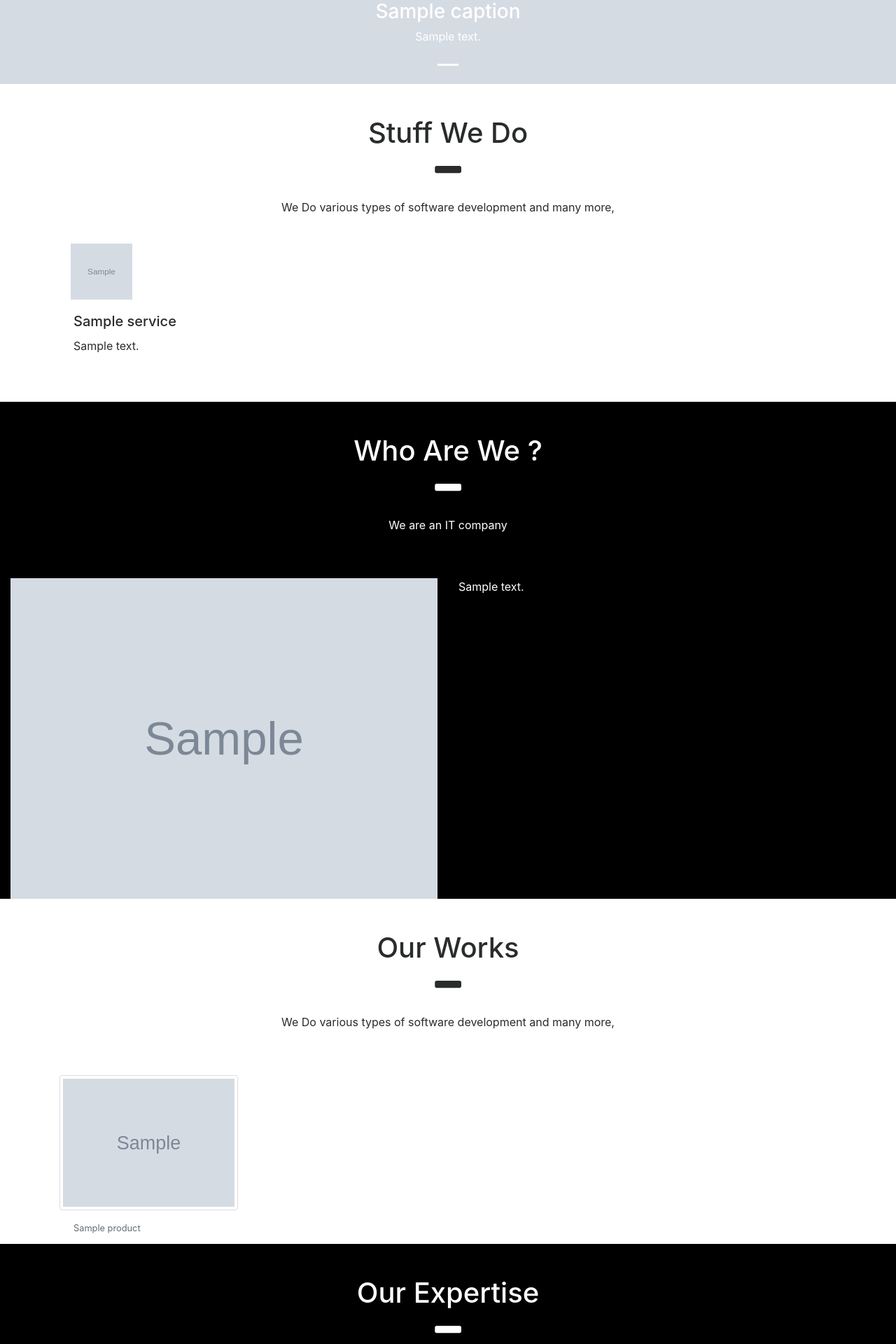
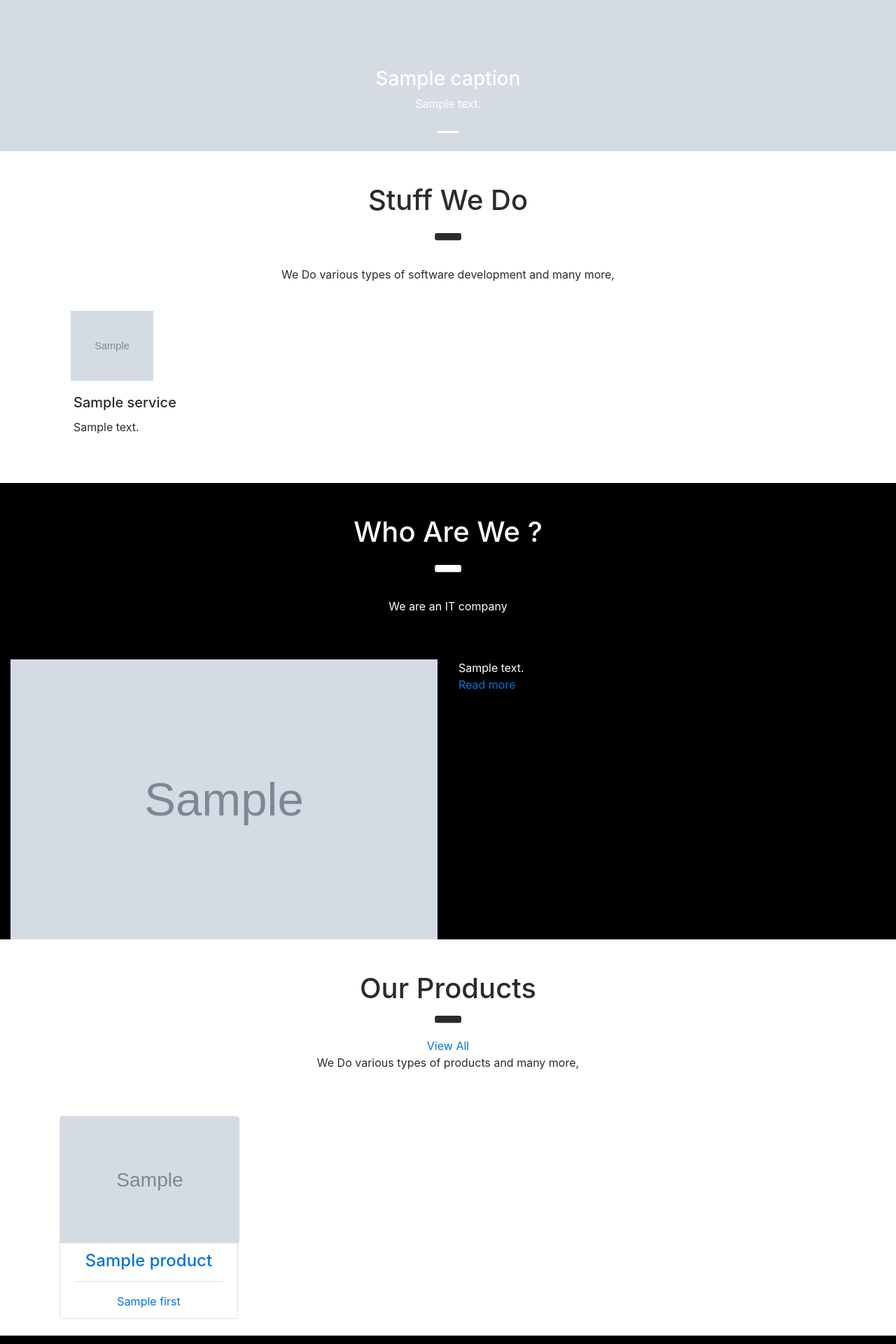
Before and after one commit to bkawan/pms, a Django app: template templates/landing.html in a window 1280 px wide. Shown: the part 480-2400 px from the top of the page at 70% size. Run offline with Django 3.2, Linux system fonts and the light colour scheme; the template is opened without the code that fills it: most values are stand-ins (such as "Sample title", 1, 10 or a date in 2020); grey boxes marked "Sample" are stand-in pictures; some libraries are stand-ins or nearby versions.

Commit message:
some changes

```diff
--- a/apps/product/models.py
+++ b/apps/product/models.py
@@ -16,7 +16,7 @@
         verbose_name_plural = _('product categories')
 
 
-class Product(AbstractImageEntry, AbstractCreatedAtUpdatedAt) :
+class Product(AbstractCreatedAtUpdatedAt) :
     """Products."""
 
     company = models.ForeignKey(CompanyDetail, related_name='products', on_delete=models.CASCADE)
--- a/apps/product/views.py
+++ b/apps/product/views.py
@@ -10,6 +10,11 @@
     template_name = 'product/list.html'
     context_object_name = 'products'
 
+    def get_context_data(self, **kwargs) :
+        ctx = super().get_context_data(**kwargs)
+        ctx['company_detail'] = CompanyDetail.objects.first()
+        return ctx
+
 
 class ProductDetailView(DetailView) :
     model = Product
--- a/config/urls.py
+++ b/config/urls.py
@@ -27,4 +27,5 @@
                   url(r'^$', LandingPageView.as_view(), name='landing'),
                   url(r'^api/', include('apps.api.urls'), name='api'),
                   path('products/', include('apps.product.urls', namespace='product')),
+                  path('company/', include('apps.company.urls', namespace='company')),
               ] + static(settings.MEDIA_URL, document_root=settings.MEDIA_ROOT)
--- a/templates/__base.html
+++ b/templates/__base.html
@@ -18,7 +18,7 @@
 </head>
 <body data-spy="scroll" data-target=".navbar" data-offset="50">
 
-<section id="main-navigation">
+<section id="main-navigation" class="pb-5 mb-5">
     <nav class="navbar fixed-top navbar-toggleable-md navbar-light bg-faded">
         <div class="container">
             <button class="navbar-toggler navbar-toggler-right" type="button" data-toggle="collapse"
@@ -72,7 +72,7 @@
 
 
     <!-- Contact us section-->
-    <section id="contact-us">
+    <section id="contact-us" class="bg-grey-300">
         <div class="container">
             <div class="py-5">
                 <h1 class="text-center">Contact Us</h1>
--- a/templates/landing.html
+++ b/templates/landing.html
@@ -1,4 +1,5 @@
 {% load static %}
+{% load thumbnail %}
 <!DOCTYPE html>
 <html lang="en">
 <head>
@@ -15,7 +16,7 @@
 </head>
 <body data-spy="scroll" data-target=".navbar" data-offset="50">
 
-<section id="main-navigation">
+<section id="main-navigation" class="pb-5 mb-5">
     <nav class="navbar fixed-top navbar-toggleable-md navbar-light bg-faded">
         <div class="container">
             <button class="navbar-toggler navbar-toggler-right" type="button" data-toggle="collapse"
@@ -71,7 +72,7 @@
                 {% if sliders %}
                     {% for slider in sliders %}
                         <div class="carousel-item {% if forloop.counter0 == 0 %}active{% endif %}">
-                            <img src="{{ slider.image.url }}"
+                            <img src="{{ slider.image|thumbnail_url:'banner_slider' }}"
                                  alt="{% if slider.caption %}{{ slider.caption }}{% endif %}" height="600" width="100%">
                             <div class="carousel-caption d-none d-md-block">
                                 {% if slider.caption %}
@@ -111,12 +112,13 @@
                     {% for service in services %}
                         <div class="card border-0">
                             {% if service.icon %}
-                                <img class="card-img-top px-3" src="{{ service.icon.url }}" alt="{{ service.name }}"
-                                     width="120" height="80">
+                                <img class="card-img-top px-3" src="{{ service.icon|thumbnail_url:'100-100' }}"
+                                     alt="{{ service.name }}"
+                                     width="150" height="100">
                             {% elif service.image %}
                                 <img class="card-img-top px-3" src="{{ service.image.url }}" alt="{{ service.name }}"
-                                     width="300"
-                                     height="200">
+                                     width="256"
+                                     height="180">
                             {% else %}
                                 <i class="fa fa-image fa-5x px-3"></i>
                             {% endif %}
@@ -162,17 +164,22 @@
             <div class="row">
                 <div class="col-md-6">
                     {% if company_detail.featured_image %}
-                        <img src="{{ company_detail.featured_image.url }}" alt="{{ company_detail.name }}" width="100%"
-                             height="100%">
+                        <img src="{{ company_detail.featured_image|thumbnail_url:'600-400' }}"
+                             alt="{{ company_detail.name }}" width="100%"
+                             height="400">
                     {% else %}
-
                         <img src="{% static 'assets/images/about-us/about-us.jpg' %}" alt="About lipipoint" width="100%"
                              height="100%">
                     {% endif %}
 
                 </div>
                 <div class="col-md-6">
-                    {{ company_detail.description|safe }}
+
+                    {{ company_detail.description|truncatechars:'1000'|safe }}
+                    <br>
+                    <a href="{% url 'company:about' company_detail.slug %}">Read
+                        more</a>
+
                 </div>
             </div>
         </div>
@@ -182,23 +189,35 @@
     <section id="products">
         <div class="container">
             <div class="py-5">
-                <h1 class="text-center">Our Works</h1>
-                <p class="text-center"><i class="fa fa-minus fa-3x"></i></p>
-                <p class="text-center">We Do various types of software development and many more,</p>
+                <h1 class="text-center p-0 m-0">Our Products</h1>
+                <p class="text-center p-0 m-0"><i class="fa fa-minus fa-3x p-0 m-0"></i></p>
+                <p class="text-center p-0 m-0"><a href="{% url 'product:products' %}">View All</a></p>
+                <p class=" text-center">We Do various types of products and many more,</p>
             </div>
 
             <div class="row">
                 {% if products %}
                     {% for product in products %}
-                        <div class="col-md-3">
-                            <div class="card border-0">
-                                <img class="card-img-top img-thumbnail"
-                                     src="{{ product.featured_image.url }}"
-                                     alt="{{ product.name }}">
-                                <div class="card-footer bg-white border-0">
-                                    <a href="{{ product.get_absolute_url }}">
-                                        <small class="text-muted">{{ product.name }}</small>
-                                    </a>
+                        <div class="col-md-3 mb-4">
+                            <div class="card">
+                                <a href="{{ product.get_absolute_url }}">
+                                    <img class="card-img-top"
+                                         src="{{ product.featured_image|thumbnail_url:'product_list' }}"
+                                         alt="{{ product.name }}" width="256" height="180">
+                                </a>
+                                <div class="card-footer bg-white text-center">
+                                    <h1 class="h4">
+                                        <a href="{{ product.get_absolute_url }}">
+                                            {{ product.name }}
+                                        </a>
+                                    </h1>
+                                    <hr>
+
+                                    {% if product.categories.all %}
+                                        <a href="">
+                                            {{ product.categories.first }}
+                                        </a>
+                                    {% endif %}
 
                                 </div>
                             </div>
@@ -211,37 +230,39 @@
     </section>
     <!-- End products Section -->
 
-    <!---  Section -->
-    <section id="expertise" class="bg-black py-5">
-        <div class="container">
-            <div class="pb-2 text-white">
-                <h1 class="text-center">Our Expertise</h1>
-                <p class="text-center"><i class="fa fa-minus fa-3x"></i></p>
-            </div>
-            <div class="row">
-                <div class="px-4">
-                    <img src="assets/images/expertise/python.svg" alt="python" width="64" height="64">
-                </div>
-
-            </div>
-        </div>
-    </section>
-    <!--- End Expertise Section -->
+    {#    <!---  Section -->#}
+    {#    <section id="expertise" class="bg-black py-5">#}
+    {#        <div class="container">#}
+    {#            <div class="pb-2 text-white">#}
+    {#                <h1 class="text-center">Our Expertise</h1>#}
+    {#                <p class="text-center"><i class="fa fa-minus fa-3x"></i></p>#}
+    {#            </div>#}
+    {#            <div class="row">#}
+    {#                <div class="px-4">#}
+    {#                    <img src="assets/images/expertise/python.svg" alt="python" width="64" height="64">#}
+    {#                </div>#}
+    {##}
+    {#            </div>#}
+    {#        </div>#}
+    {#    </section>#}
+    {#    <!--- End Expertise Section -->#}
 
     <!-- Clients -->
-    <section id="clients" class="py-5">
+    <section id="clients" class="py-5 bg-black text-white">
         <div class="container">
             <div class="pb-2">
                 <h1 class="text-center">Our Clients</h1>
                 <p class="text-center"><i class="fa fa-minus fa-3x"></i></p>
+                <p class="text-center"><a href="{% url 'company:clients' %}">View all</a></p>
             </div>
-            <div class="clients row">
+            <div class=" clients row">
                 {% if clients %}
                     {% for client in clients %}
-                        <div class="card m-5 border-0">
-                            <img class="mx-auto" src="{{ client.logo.url }}" alt="{{ client.name }}"
-                                 width="100%"
-                                 height="100%">
+                        <div class="card m-5 border-0 bg-black">
+                            <img class="mx-auto" src="{{ client.logo|thumbnail_url:"100-100" }}"
+                                 alt="{{ client.name }}"
+                                 width="100"
+                                 height="100">
                             <div class="float-left small py-2">
                                 {% if client.website %}
                                     <a href="{{ client.website }}">{{ client.name }}</a>
@@ -251,7 +272,6 @@
                             </div>
                         </div>
                     {% endfor %}
-
                 {% endif %}
 
             </div>
@@ -268,7 +288,7 @@
             <div class="row m-2">
                 {% for team_member in team_members %}
                     <div class="card border-0 mx-auto">
-                        <img src="{{ team_member.image.url }}" alt="{{ team_member.name }}"
+                        <img src="{{ team_member.image|thumbnail_url:'84-84' }}" alt="{{ team_member.name }}"
                              class="mx-auto card-img-top rounded-circle img-thumbnail" height="120"
                              width="120">
                         <div class="card-text text-center border-0">
@@ -341,7 +361,7 @@
 
 
     <!-- Contact us section-->
-    <section id="contact-us">
+    <section id="contact-us" class="bg-grey-300">
         <div class="container">
             <div class="py-5">
                 <h1 class="text-center">Contact Us</h1>
```
Also changed, not shown: apps/company/models.py (+18 -13 lines), apps/company/templates/company/about.html (added, +35 -0 lines), apps/company/templates/company/clients.html (added, +41 -0 lines), apps/company/urls.py (added, +9 -0 lines), apps/company/views.py (+20 -2 lines), apps/product/templates/product/detail.html (+19 -8 lines), apps/product/templates/product/list.html (+15 -5 lines), config/settings/base.py (+29 -15 lines), apps/company/migrations/0003_companydetail_slug.py (added), apps/product/migrations/0002_auto_20171207_1809.py (added).
